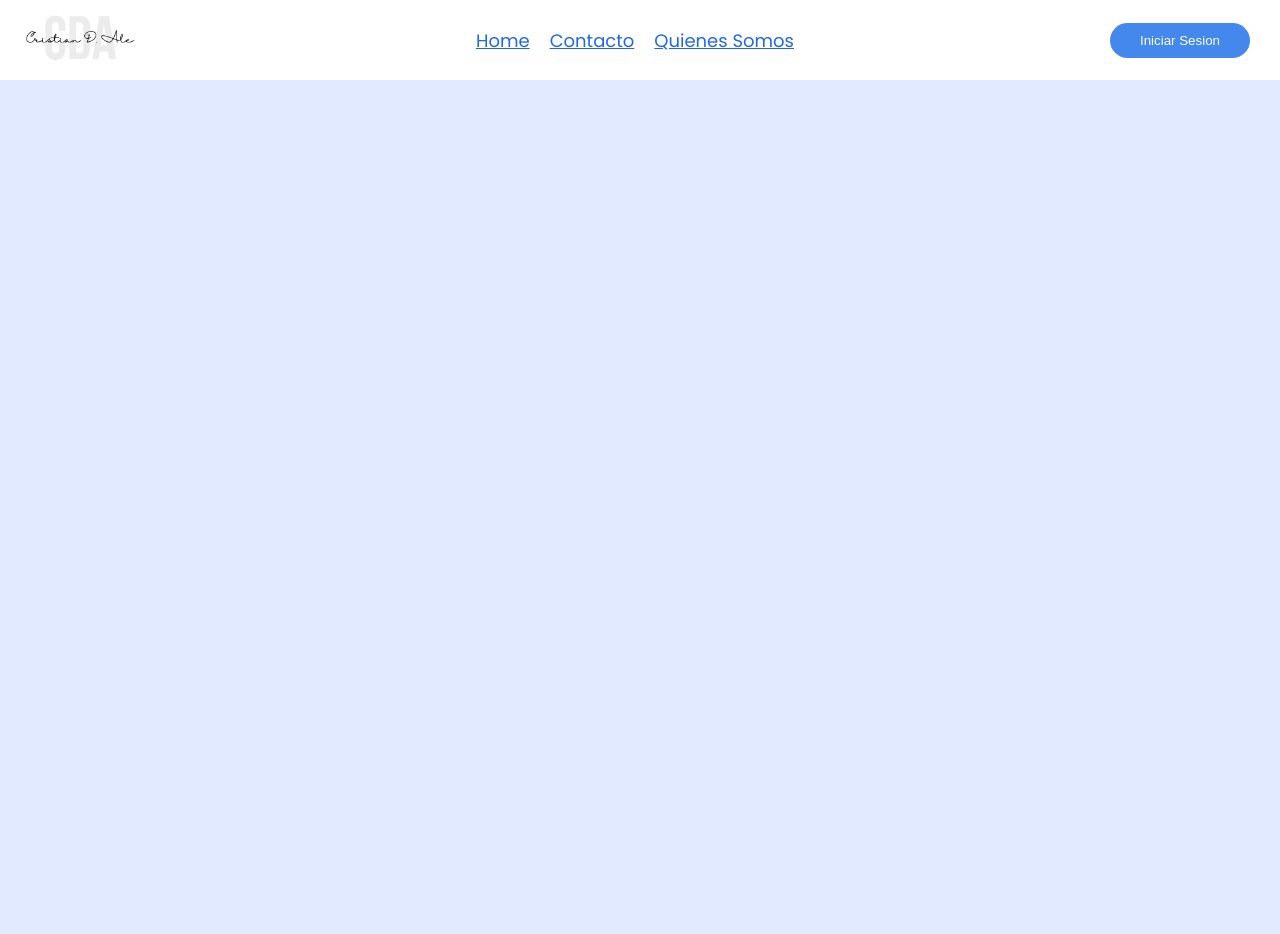
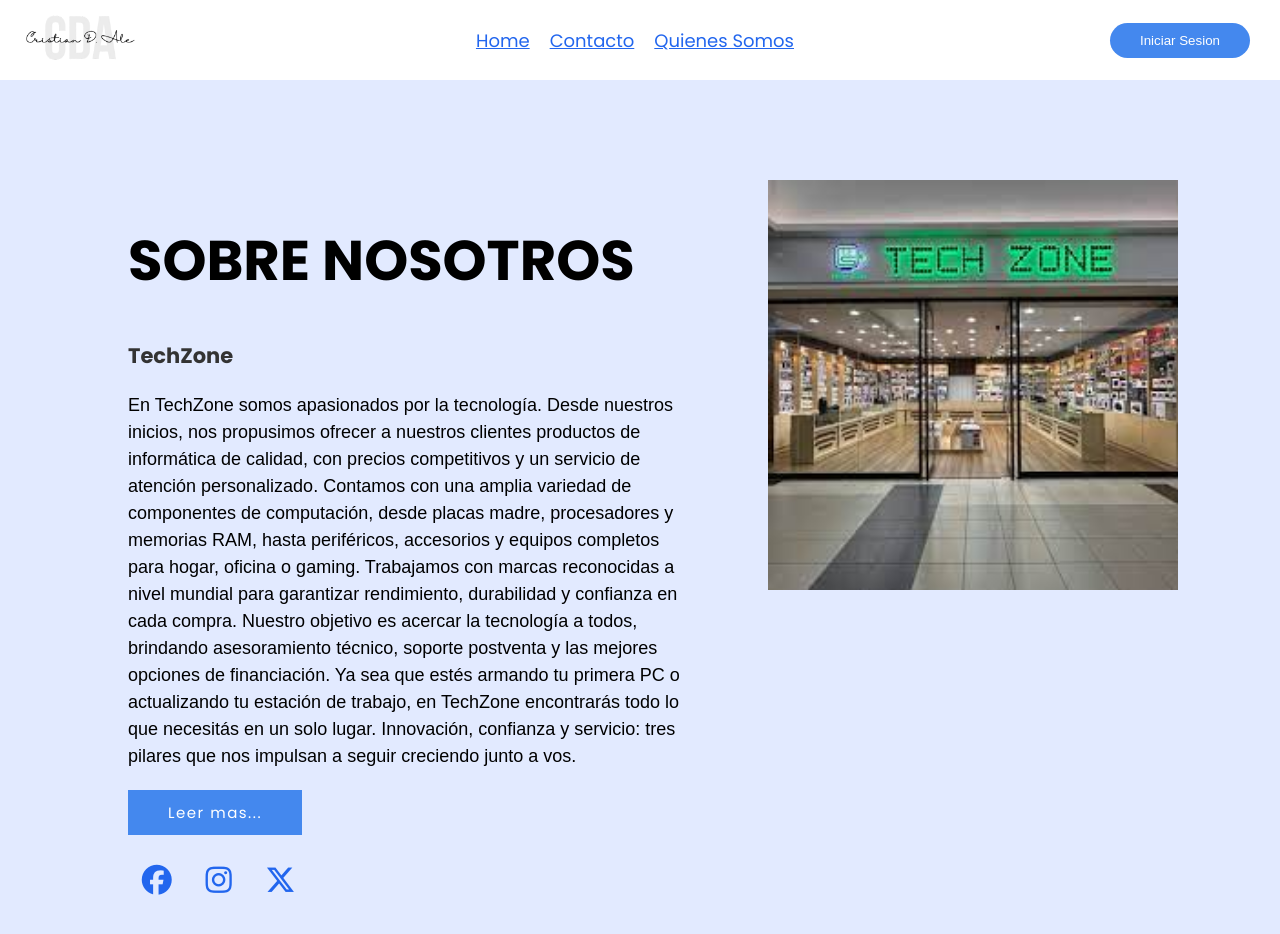
Before and after one commit to cristianale09/Aplicaciones_Web_1, a plain HTML site: page pages/quienes.html in a window 1280 px wide. Before the commit the page ends 800 px from the top, so only its background shows below. Drawn offline with Linux system fonts and the light colour scheme.

Commit message:
creamos el formulario Abaut Us y le damos estilo con CSS

```diff
--- a/assets/styles.css
+++ b/assets/styles.css
@@ -95,6 +95,80 @@ body {
 
 /* ------ ABAUT US SECTION ------*/
 
+.section {
+    width: 100%;
+    min-height: 100vh;
+}
 
+.container {
+    width: 80%;
+    display: block;
+    margin: auto;
+    padding-top: 100px;
+}
+
+.content-section {
+    float: left;
+    width: 55%;
+}
+
+.image-section {
+    float: right;
+    width: 40%;
+}
+
+.image-section img {
+    width: 80%;
+    height: auto;
+}
+
+.content-section .title {
+    text-transform: uppercase;
+    font-size: 28px;
+}
+
+.content-section .content h3 {
+    font-size: 21px;
+    color: var(--text-color);
+}
+
+.content-section .content p {
+    margin-top: 10px;
+    font-family: sans-serif;
+    font-size: 18px;
+    line-height: 1.5;
+}
+
+.content-section .content .button{
+    margin-top: 30px;
+}
+
+.content-section .content .button a {
+    background-color: var(--btn-color);
+    padding: 12px 40px;
+    text-decoration: none;
+    color: var(--btn-text-color);
+    font-size: 15px;
+    letter-spacing: 1.5px;
+}
+
+.content-section .content .button a:hover {
+    background-color: var(--header-text-color);
+    color: var(--footer-bg-color);
+}
+
+.content-section .social {
+    margin: 40px 0px;
+}
+
+.content-section .social i {
+    color: var(--header-text-color);
+    font-size: 30px;
+    padding: 0px 10px;
+}
+
+.content-section .social i:hover {
+    color: var(--text-color);
+}
 
 /* ------ ABAUT US ENDS ------*/
--- a/pages/quienes.html
+++ b/pages/quienes.html
@@ -5,6 +5,7 @@
     <meta name="viewport" content="width=device-width, initial-scale=1.0">
     <title>About Us</title>
     <link rel="stylesheet" href="../assets/styles.css">
+    <link rel="stylesheet" href="https://cdnjs.cloudflare.com/ajax/libs/font-awesome/7.0.1/css/all.min.css">
 </head>
     <body>
         <!--  HEADER  -->
@@ -20,5 +21,35 @@
             </nav>
             <a class="header__nav-links" href="../pages/login.html"><button>Iniciar Sesion</button></a>
         </Header>
+
+        <!--  MAIN  -->
+        <div class="section">
+            <div class="container">
+                <div class="content-section">
+                    <div class="title">
+                        <h1>Sobre Nosotros</h1>
+                    </div>
+                    <div class="content">
+                        <h3>TechZone</h3>
+                        <p>En TechZone somos apasionados por la tecnología. Desde nuestros inicios, nos propusimos ofrecer a nuestros clientes productos de informática de calidad, con precios competitivos y un servicio de atención personalizado.
+                        Contamos con una amplia variedad de componentes de computación, desde placas madre, procesadores y memorias RAM, hasta periféricos, accesorios y equipos completos para hogar, oficina o gaming. Trabajamos con marcas reconocidas a nivel mundial para garantizar rendimiento, durabilidad y confianza en cada compra.
+                        Nuestro objetivo es acercar la tecnología a todos, brindando asesoramiento técnico, soporte postventa y las mejores opciones de financiación. Ya sea que estés armando tu primera PC o actualizando tu estación de trabajo, en TechZone encontrarás todo lo que necesitás en un solo lugar.
+                        Innovación, confianza y servicio: tres pilares que nos impulsan a seguir creciendo junto a vos.
+                        </p>
+                        <div class="button">
+                            <a href="">Leer mas...</a>
+                        </div>
+                    </div>
+                    <div class="social">
+                        <a href=""><i class="fa-brands fa-facebook"></i></a>
+                        <a href=""><i class="fa-brands fa-instagram"></i></a>
+                        <a href=""><i class="fa-brands fa-x-twitter"></i></a>
+                    </div>
+                </div>
+            </div>
+            <div class="image-section">
+                <img src="../assets/Techzone.jpeg">
+            </div>
+        </div>
     </body>
 </html>
```
Also changed, not shown: assets/Techzone.jpeg (added).
